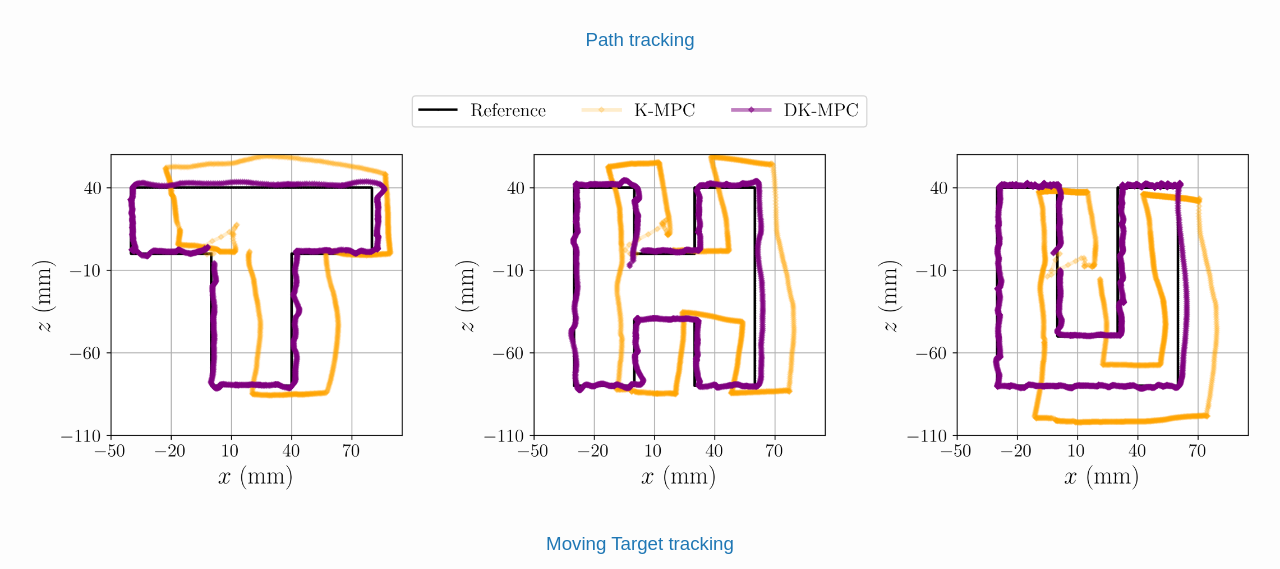
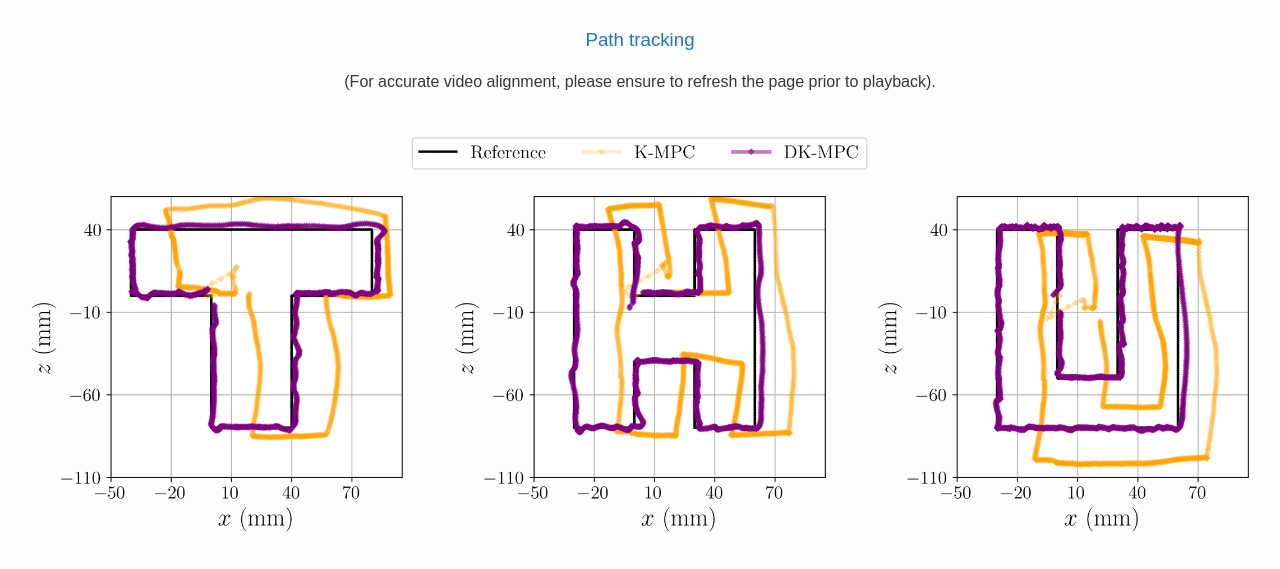
Before and after one commit to pinkmoon-io/DKMPC, a plain HTML site: page index.html in a window 1280 px wide. Shown: the part 3244-3813 px from the top of the page. Drawn offline with nearby package versions, Linux system fonts and the light colour scheme; some packages are replaced by stand-ins of ours; a web font is replaced by a local one.

Commit message:
Update index.html

```diff
--- a/index.html
+++ b/index.html
@@ -137,6 +137,7 @@
 			</div>
 		</div>
 		<h3>Path tracking</h3>
+		<p style="text-align: center; margin-top: 20px;">(For accurate video alignment, please ensure to refresh the page prior to playback).</p>
 		<div class="figure-caption"></div>
 			<div class="figure" style="height: 410px; background-image: url(Figures/THU3.png);"></div>
 		</div>
```
